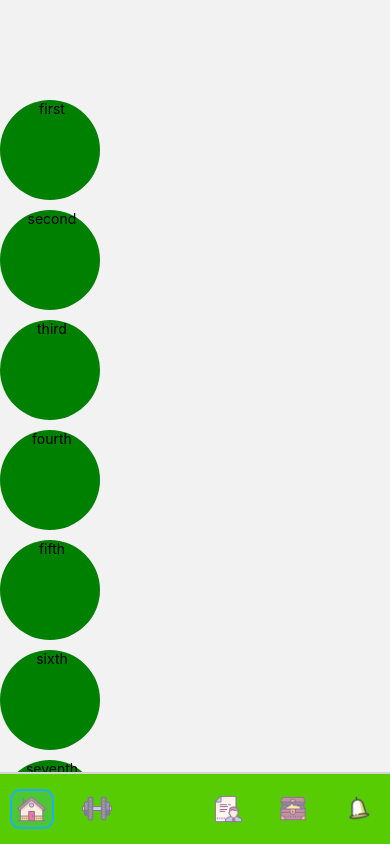
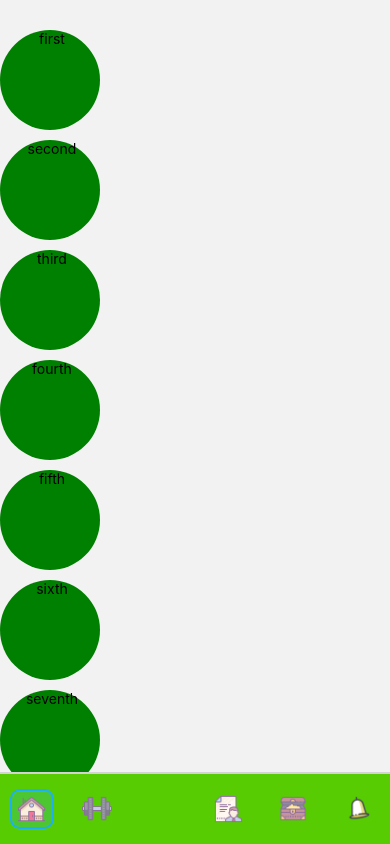
Before and after one commit to andreyDanilenko/react-native-dualingo, a React Native app: screen /Home in a window 390 px wide. Built offline with nearby package versions, Linux system fonts and the light colour scheme; grey boxes are pictures that could not be loaded.

Commit message:
add padding

```diff
--- a/views/HomeScreen/HomeScreen.tsx
+++ b/views/HomeScreen/HomeScreen.tsx
@@ -16,7 +16,7 @@ const HomeScreen = ({ navigation }: any) => {
 const styles = StyleSheet.create({
     homeScreen: {
         position: 'relative',
-        paddingTop: 100,
+        paddingTop: 30,
         flex: 1,
         justifyContent: 'center',
         alignContent: 'center',
```
